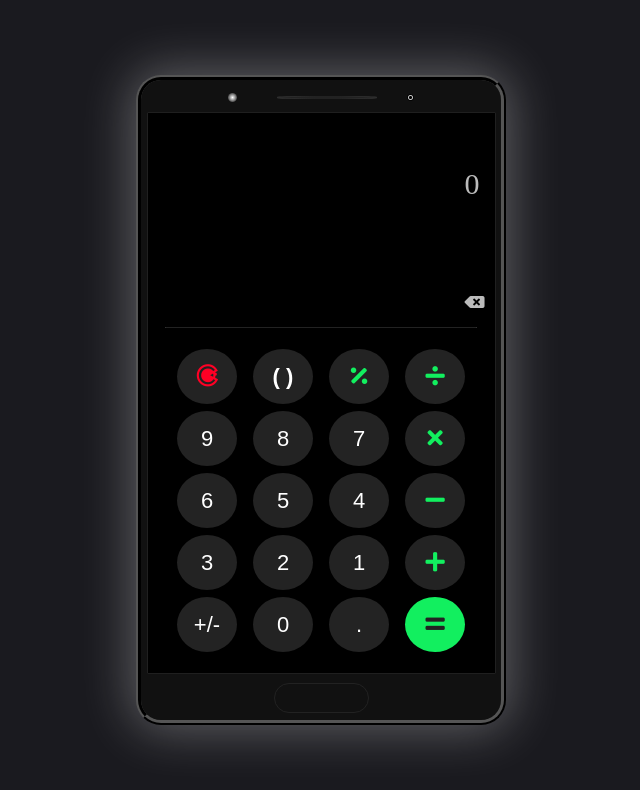
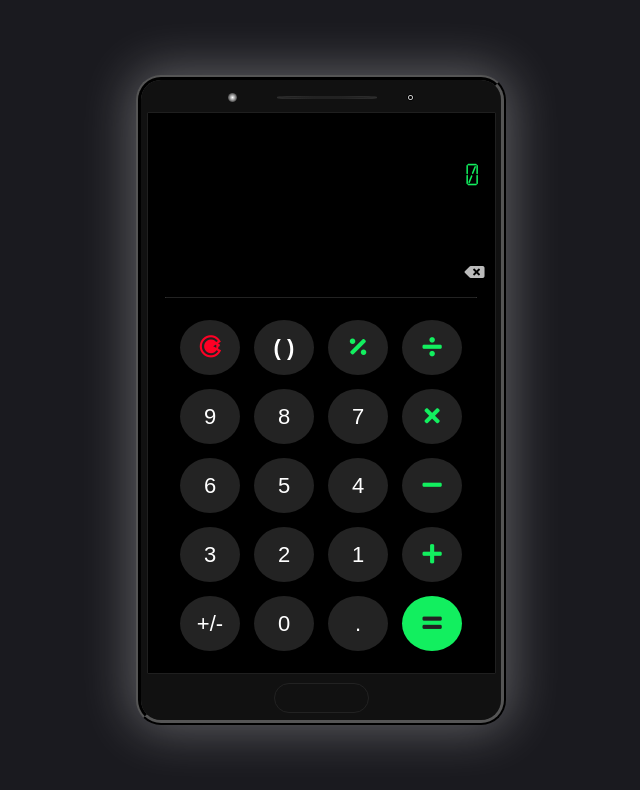
Before and after one commit to dc7devs/calculator-web-js, a plain HTML site: page index.html in a window 1280 px wide. Shown: the whole page, without its empty margins (319-959 px from the left). Drawn offline with Linux system fonts and the light colour scheme.

Commit message:
Update Function JS

```diff
--- a/index.html
+++ b/index.html
@@ -3,9 +3,9 @@
 <head>
    <meta charset="UTF-8">
    <meta name="viewport" content="width=device-width, initial-scale=1.0">
-   <title>#7: calculator</title>
+   <title>Calculator</title>
 
-   <link rel="stylesheet" href="style.css">
+   <link rel="stylesheet" href="./style/style.css">
    <link rel="stylesheet" href="https://use.fontawesome.com/releases/v5.15.3/css/all.css" integrity="sha384-SZXxX4whJ79/gErwcOYf+zWLeJdY/qpuqC4cAa9rOGUstPomtqpuNWT9wdPEn2fk" crossorigin="anonymous">
 </head>
 <body>
@@ -17,48 +17,50 @@
       </div>
       <div class="screen-calc">
          <div class="display">
-            <div hidden id="displayValue">0</div>
+            <p hidden id="displayValue">0</p>
             <div>
                <p hidden class="calc-preview"></p>
-               <i class="fas fa-backspace" onclick="deletar()"></i> <!-- delete <= -->
+               <i class="fas fa-backspace" onclick="back()"></i>
             </div>
          </div>
          <hr/>
          <div class="section-buttons">
-            <div class="btns">
-               <button class="button red" onclick="ClearAll()"><i class="fab fa-codiepie"></i></button> <!-- Clear -->
-               <button class="button green" style="font-weight: bold;">( )</button>
-               <button class="button green"><i class="fas fa-percentage"></i></button> <!-- percentage -->
-               <button class="button green" onclick="AddCaracter(' / ')" onclick="dividir()"><i class="fas fa-divide"></i></button>
-            </div>
+            <table class="btns">
+               <tr>
+                  <td><button class="button red" onclick="clean()"><i class="fab fa-codiepie"></i></button></td>     <!-- Clear -->
+                  <td><button class="button green" style="font-weight: bold;">( )</button></td>
+                  <td><button class="button green"><i class="fas fa-percentage"></i></button></td>    <!-- percentage -->
+                  <td><button class="button green" onclick="insert('/')"><i class="fas fa-divide"></i></button></td>    <!--divisão-->
+               </tr>
 
-            <div class="btns">
-               <button class="button" onclick="AddCaracter(9)">9</button>
-               <button class="button" onclick="AddCaracter(8)">8</button>
-               <button class="button" onclick="AddCaracter(7)">7</button>
-               <button class="button green" onclick="AddCaracter(' x ')" onclick="multiplicar()"><i class="fas fa-times"></i></button>
-            </div>
+               <tr>
+                  <td><button class="button" onclick="insert('9')">9</button></td>
+                  <td><button class="button" onclick="insert('8')">8</button></td>
+                  <td><button class="button" onclick="insert('7')">7</button></td>
+                  <td><button class="button green" onclick="insert('*')"><i class="fas fa-times"></i></button></td> <!--Multipliacação-->
+               </tr>
 
-            <div class="btns">
-               <button class="button" onclick="AddCaracter(6)">6</button>
-               <button class="button" onclick="AddCaracter(5)">5</button>
-               <button class="button" onclick="AddCaracter(4)">4</button>
-               <button class="button green" onclick="AddCaracter(' - ')" onclick="subtrair()"><i class="fas fa-minus"></i></button>
-            </div>
+               <tr>
+                  <td><button class="button" onclick="insert('6')">6</button></td>
+                  <td><button class="button" onclick="insert('5')">5</button></td>
+                  <td><button class="button" onclick="insert('4')">4</button></td>
+                  <td><button class="button green" onclick="insert('-')"><i class="fas fa-minus"></i></button></td>      <!--Subtração-->
+               </tr>
 
-            <div class="btns">
-               <button class="button" onclick="AddCaracter(3)">3</button>
-               <button class="button" onclick="AddCaracter(2)">2</button>
-               <button class="button" onclick="AddCaracter(1)">1</button>
-               <button class="button green" onclick="AddCaracter(' + ')" onclick="somar()"><i class="fas fa-plus"></i></button>
-            </div>
+               <tr>
+                  <td><button class="button" onclick="insert('3')">3</button></td>
+                  <td><button class="button" onclick="insert('2')">2</button></td>
+                  <td><button class="button" onclick="insert('1')">1</button></td>
+                  <td><button class="button green" onclick="insert('+')"><i class="fas fa-plus"></i></button></td>    <!--Soma-->
+               </tr>
 
-            <div class="btns">
-               <button class="button"> +/- </button>
-               <button class="button" onclick="AddCaracter(0)">0</button>
-               <button class="button">.</button>
-               <button class="button green" onclick="Result()"><i class="fas fa-equals"></i></button>
-            </div>
+               <tr>
+                  <td><button class="button"> +/- </button></td>
+                  <td><button class="button" onclick="insert('0')">0</button></td>
+                  <td><button class="button" onclick="insert('.')">.</button></td>
+                  <td><button class="button equals" onclick="calcular()" ><i class="fas fa-equals"></i></button></td>      <!--igualdade-->
+               </tr>
+            </table>
          </div>
       </div>
 
@@ -68,6 +70,6 @@
 
    </div>
 
-   <script src="script.js"></script>
+   <script src="./javascript/script.js"></script>
 </body>
 </html>
--- /dev/null
+++ b/javascript/script.js
@@ -0,0 +1,39 @@
+const MAX_VISOR_CHAR = 21;
+
+function insert(num) {
+   document.querySelector("#displayValue").removeAttribute("hidden");
+   if (document.querySelector("#displayValue").innerHTML.length < MAX_VISOR_CHAR) {
+      if (document.querySelector("#displayValue").innerHTML == 0) {
+            document.querySelector("#displayValue").innerHTML = "";
+         }
+      document.querySelector('#displayValue').innerHTML += num;
+      }
+
+}
+
+// Clear - Limpa o display
+function clean() {
+
+   if (document.querySelector("#displayValue").innerHTML != 0) {
+      document.querySelector("#displayValue").innerHTML = 0;
+   }
+
+}
+
+// back - deleta o ultimo caracater inserido
+
+function back() {
+   var resultado = document.querySelector('#displayValue').innerHTML;
+   document.querySelector('#displayValue').innerHTML = resultado.substring(0, resultado.length -1);
+
+}
+
+// calcular - calcula
+
+function calcular() {
+
+   var resultado = document.querySelector('#displayValue').innerHTML;
+   if(resultado) {
+      document.querySelector('#displayValue').innerHTML = eval(resultado);
+   }
+}
--- a/script.js
+++ /dev/null
@@ -1,33 +0,0 @@
-const MAX_VISOR_CHAR = 20;
-
-function AddCaracter(num) {
-   document.querySelector("#displayValue").removeAttribute("hidden");
-   if (document.querySelector("#displayValue").innerHTML.length < MAX_VISOR_CHAR) {
-      if (document.querySelector("#displayValue").innerHTML == 0) {
-         document.querySelector("#displayValue").innerHTML = "";
-      }
-      document.querySelector("#displayValue").innerHTML += num;
-   }
-}
-
-// Clear
-function deletar() {}
-
-// Delete
-function ClearAll() {
-
-   if (document.querySelector("#displayValue").innerHTML != 0) {
-      document.querySelector("#displayValue").innerHTML = 0;
-   }
-
-}
-
-
-// Operadores
-function somar() {}
-
-function subtrair() {}
-
-function multiplicar() {}
-
-function dividir() {}
--- a/style.css
+++ b/style/style.css
@@ -3,6 +3,11 @@
    padding: 0;
    box-sizing: border-box;
    color: #BBB;
+}
+
+@font-face {
+   font-family: calculadora ;
+   src: url(../assets/Calculator.ttf);
 }
 
 input:focus {
@@ -117,7 +122,9 @@ html, body {
    height: 70%;
    border-radius: 17px 17px 0 0;
 
-   font-size: 30px;
+   font-size: 34px;
+   font-family: calculadora;
+   color: #12ef5f;
    padding: 15px 15px;
 
    display: flex;
@@ -176,18 +183,12 @@ html, body {
    margin-left: auto;
    margin-right: auto;
 }
-.section-buttons .btns {
-   height: 55px;
-   margin: 7px 0;
-   display: flex;
-   align-items: center;
-   justify-content: center;
-}
+
 
 .section-buttons .button {
    width: 60px;
    height: 55px;
-   margin: 8px;
+   margin: 6px;
    line-height: 55px;
 
    border-width: 1px;
@@ -201,27 +202,31 @@ html, body {
 
    cursor: pointer;
 }
-.section-buttons .button:focus {
+.section-buttons tr td .button:focus {
    outline: none;
 }
-.section-buttons .button:active {
+.section-buttons tr td .button:active {
    background-color: #444;
    transform: scale(1.3);
    transition: .2s;
 }
 
-.section-buttons .button.green i{
+.section-buttons .btns tr td .button.green i{
    font-weight: bold;
    color: #12ef5f;
 }
 
-.section-buttons .button.red i{
+.section-buttons .btns tr td .button.red i{
    font-weight: bold;
    color: #ff0025;
 }
-.section-buttons .btns:nth-last-child(1) button:nth-last-child(1) {
+.section-buttons .btns tr td .button.green i{
+   color: #12ef5f;
+}
+.section-buttons .btns tr td .button.equals{ /*Select button on =*/
    background-color: #12ef5f;
 }
-.section-buttons .btns:nth-last-child(1) button:nth-last-child(1) i{ /*Select button on =*/
+
+.section-buttons .btns tr td .button.equals i{
    color: #222;
 }
```
Also changed, not shown: assets/Calculator.ttf (added).
